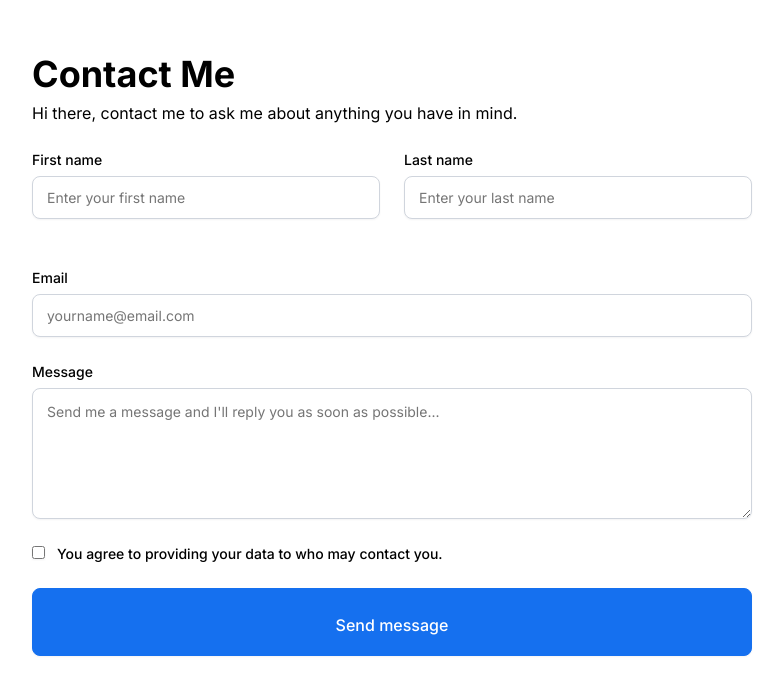
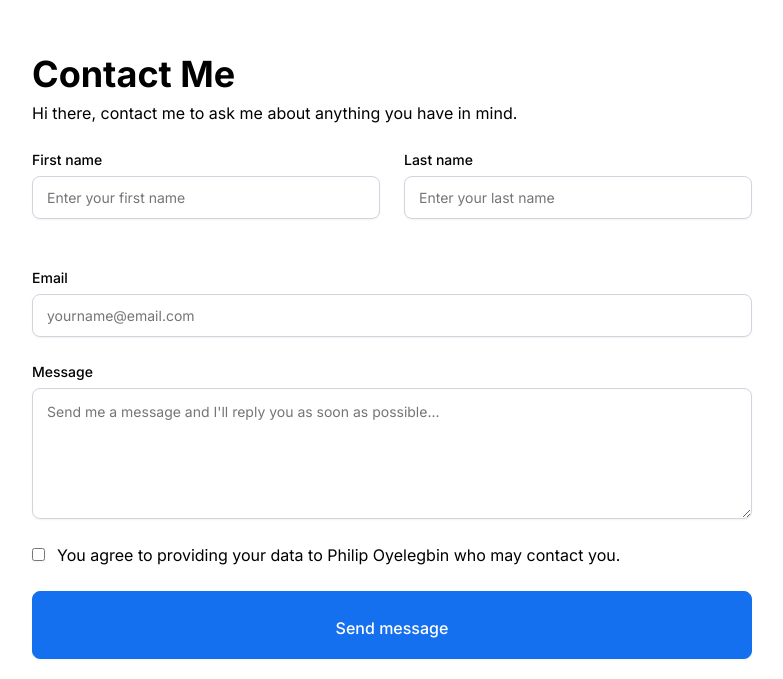
Before and after one commit to PhilipOyelegbin/hng9task, a React (Vite) app: page /contact in a window 1280 px wide. Shown: the part 121-800 px from the top of the page, without its empty margins (328-1111 px from the left). Built offline with nearby package versions, Linux system fonts and the light colour scheme.

Commit message:
feat: A constant variable was created for name and style was updated

```diff
--- a/src/index.css
+++ b/src/index.css
@@ -179,6 +179,10 @@ footer {
   align-items: baseline;
   gap: 12px;
 }
+.agreement > label {
+  font-size: 16px;
+  font-weight: 400;
+}
 
 .form-group {
   display: flex;
--- a/src/pages/contact/Contact.jsx
+++ b/src/pages/contact/Contact.jsx
@@ -1,12 +1,14 @@
 import { Inputfield, Multitextfield } from './Forminput'
 
 const Contact = () => {
+  const name = "Philip Oyelegbin";
+
   return (
     <main>
       <div className="container">
         <h4>Contact Me</h4>
         <p>Hi there, contact me to ask me about anything you have in mind.</p>
-        <form action="">
+        <form>
             <div className='grouped-input'>
                 <Inputfield text="first_name" label="First name" placeholder="Enter your first name"/>
                 <Inputfield text="last_name" label="Last name" placeholder="Enter your last name"/>
--- a/src/pages/contact/Forminput.jsx
+++ b/src/pages/contact/Forminput.jsx
@@ -2,7 +2,7 @@ export const Inputfield = ({text, label, placeholder}) => {
   return (
     <div className="form-group">
         <label htmlFor={text}>{label}</label>
-        <input type="text" name={text} id={text} placeholder={placeholder} />
+        <input type="text" name={text} id={text} placeholder={placeholder} required />
     </div>
   )
 }
@@ -11,7 +11,7 @@ export const Multitextfield = ({text, label, placeholder}) => {
     return (
       <div className="form-group">
           <label htmlFor={text}>{label}</label>
-          <textarea name={text} id={text} cols="30" rows="5" placeholder={placeholder}></textarea>
+          <textarea name={text} id={text} cols="30" rows="5" placeholder={placeholder} required ></textarea>
       </div>
     )
   }
```
